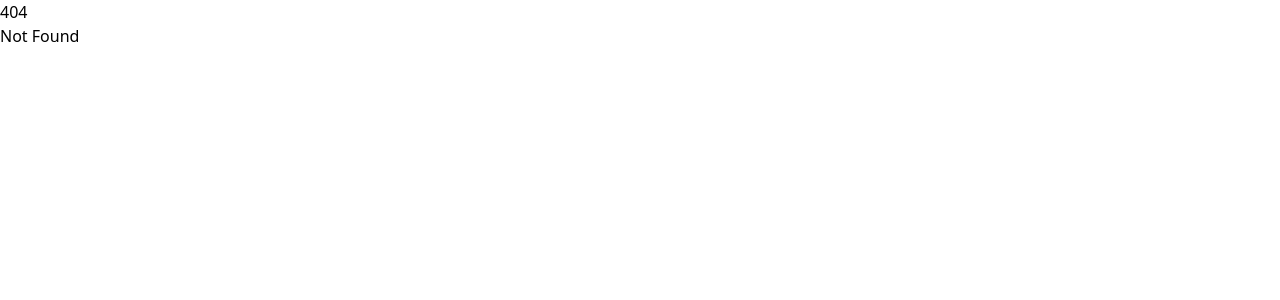
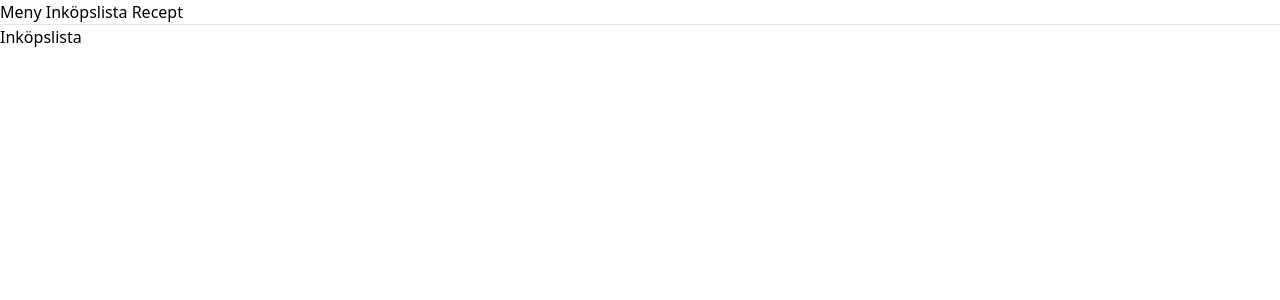
Before and after one commit to alexanderczigler/middag, a SvelteKit app in the folder apps/web/: page /shoppingList in a window 1280 px wide. Before the commit this address had no page. Shown: the top 300 px of the page. Built offline with nearby package versions, Linux system fonts and the light colour scheme.

Commit message:
feat: add menu and skeleton pages

```diff
--- a/apps/web/src/routes/+layout.svelte
+++ b/apps/web/src/routes/+layout.svelte
@@ -1,6 +1,16 @@
 <script lang="ts">
 	import '../app.css';
-	let { children } = $props();
+	const { children } = $props();
 </script>
 
+<ul>
+	<li>
+		<a href="/">Meny</a>
+		<a href="/shoppingList">Inköpslista</a>
+		<a href="/recipe">Recept</a>
+	</li>
+</ul>
+
+<hr />
+
 {@render children()}
--- /dev/null
+++ b/apps/web/src/routes/shoppingList/+page.svelte
@@ -0,0 +1 @@
+<h1>Inköpslista</h1>
```
Also changed, not shown: apps/web/src/routes/recipe/+page.svelte (added).
